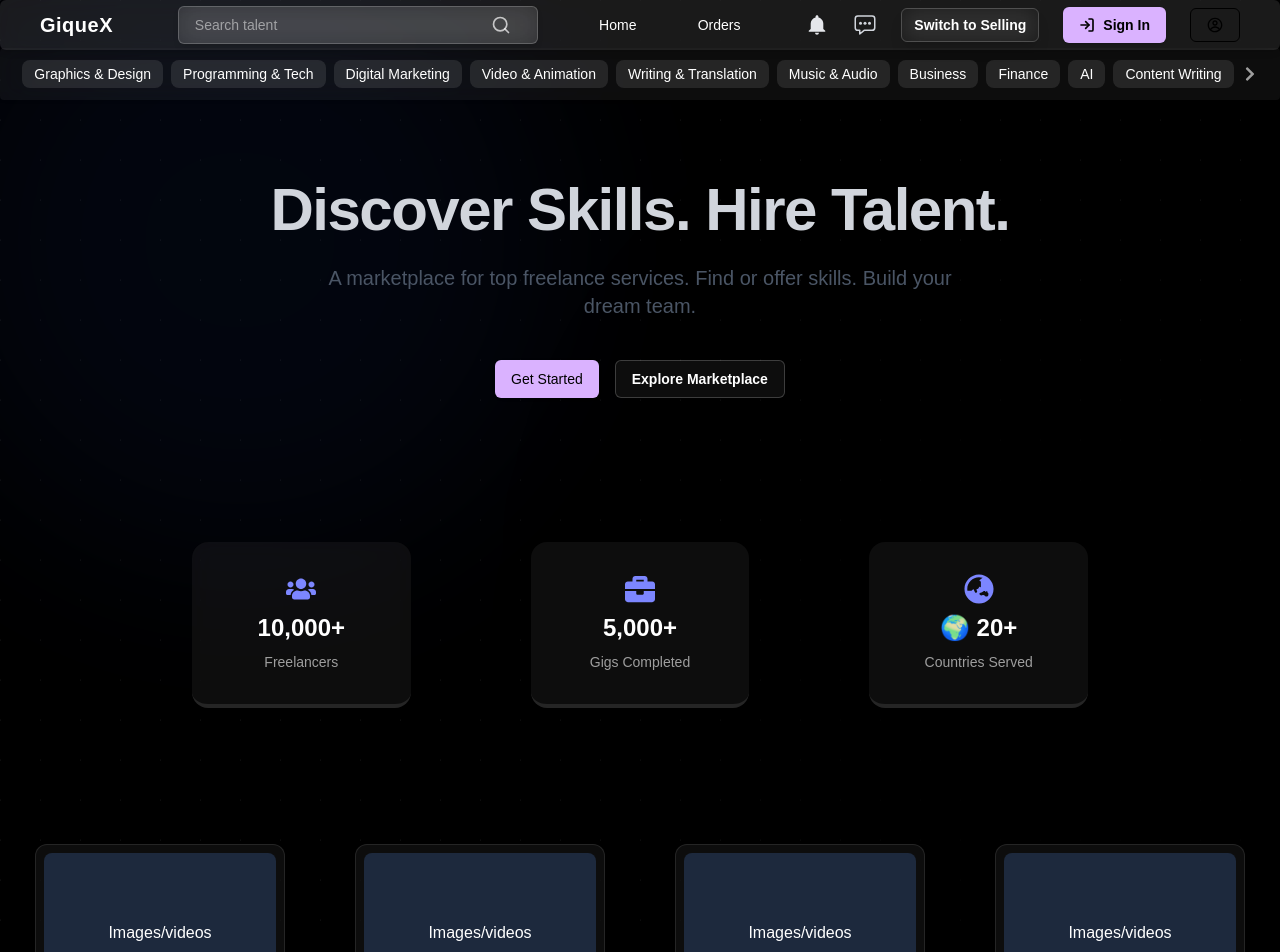
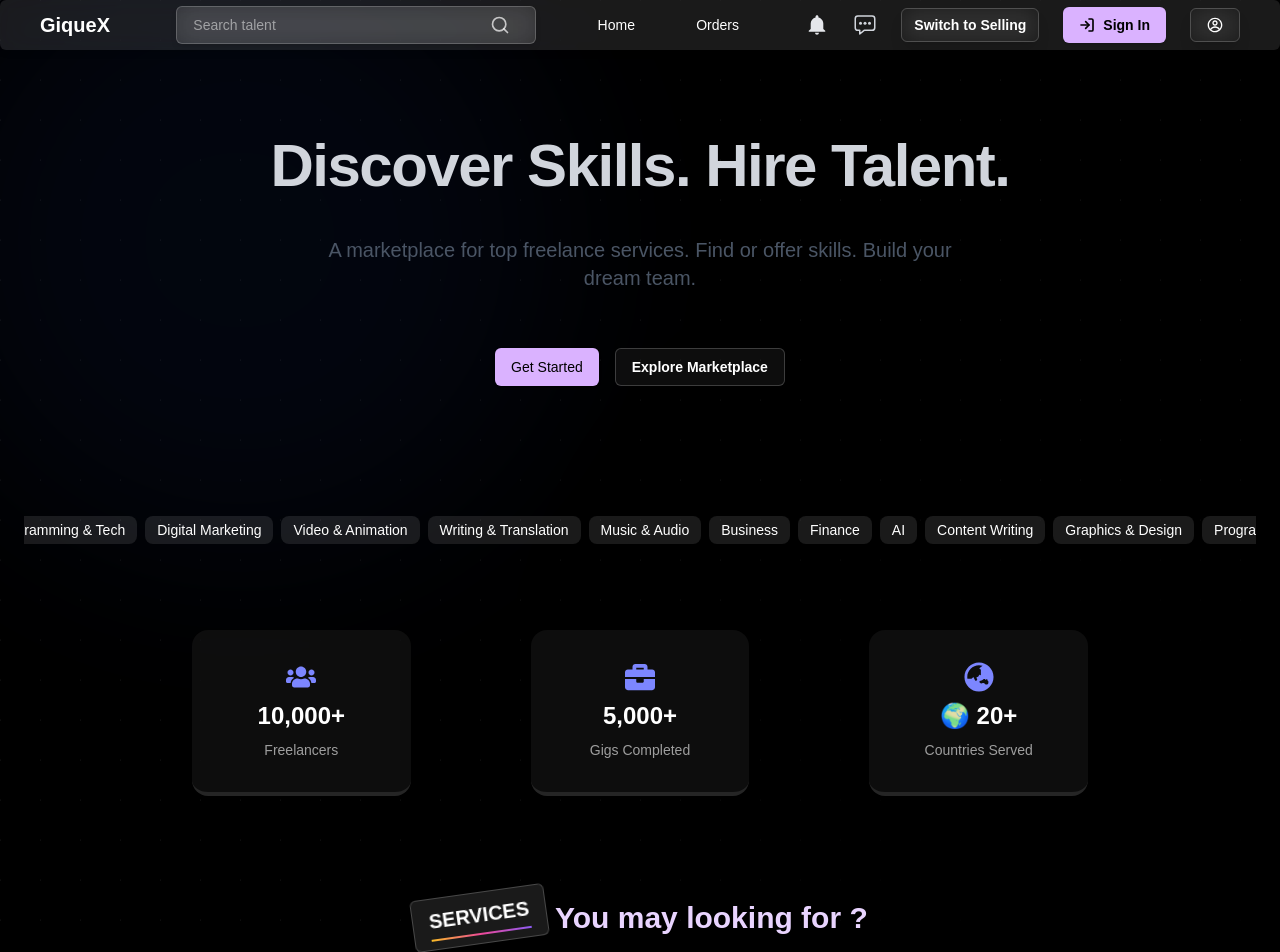
Before and after one commit to Sukhwinder-i0/GiqueX, a Next.js app in the folder client/: page / in a window 1280 px wide. Shown: the top 952 px of the page. Built offline with nearby package versions, Linux system fonts and the light colour scheme.

Commit message:
ui fixes

```diff
--- a/client/src/app/globals.css
+++ b/client/src/app/globals.css
@@ -24,3 +24,13 @@ body {
   color: var(--foreground); */
   font-family: Arial, Helvetica, sans-serif ;
 }
+
+/* Hide scrollbar for Chrome, Safari and Opera */
+.scrollbar-hide::-webkit-scrollbar {
+  display: none;
+}
+/* Hide scrollbar for IE, Edge and Firefox */
+.scrollbar-hide {
+  -ms-overflow-style: none;  /* IE and Edge */
+  scrollbar-width: none;  /* Firefox */
+}
--- a/client/src/app/orders/page.tsx
+++ b/client/src/app/orders/page.tsx
@@ -2,7 +2,18 @@
 
 import { FaCheckCircle, FaClock } from 'react-icons/fa'
 
-const orders = [
+type OrderStatus = 'completed' | 'in progress'
+
+type Order = {
+  id: string
+  gig: string
+  seller: string
+  date: string
+  price: string
+  status: OrderStatus
+}
+
+const orders: Order[] = [
   {
     id: 'order001',
     gig: 'Design portfolio website',
@@ -10,14 +21,6 @@ const orders = [
     date: 'July 5, 2025',
     price: '₹6,500',
     status: 'completed',
-  },
-  {
-    id: 'order002',
-    gig: 'Build Discord bot',
-    seller: 'CodeMasterX',
-    date: 'July 7, 2025',
-    price: '₹3,200',
-    status: 'in progress',
   },
 ]
 
--- a/client/src/app/page.tsx
+++ b/client/src/app/page.tsx
@@ -1,21 +1,16 @@
 import HeroSection from '@/components/Hero'
+import Services from '@/components/Service-section'
 import Stats from '@/components/Stats'
 import CategoryNav from '@/components/ui/CategoryNav'
-import GigsCard from '@/components/ui/GigsCard'
 import React from 'react'
 
 const page = () => {
   return (
     <div>
+      <HeroSection />
       <CategoryNav />
-      <HeroSection />
       <Stats />
-      <div className='w-full flex justify-around items-center'>
-      <GigsCard />
-      <GigsCard />
-      <GigsCard />
-      <GigsCard />
-      </div>
+      <Services />
     </div>
   )
 }
--- a/client/src/components/Hero.tsx
+++ b/client/src/components/Hero.tsx
@@ -5,10 +5,10 @@ import { motion } from 'framer-motion';
 
 export default function HeroSection() {
   return (
-    <section className="flex flex-col items-center justify-center text-center px-6 py-24 md:py-32 relative">
+    <section className="flex flex-col items-center justify-center text-center px-6 py-24 md:py-30">
 
       <motion.h1
-        className="text-4xl md:text-6xl font-extrabold text-gray-300 tracking-tight"
+        className="text-4xl mt-4 md:text-6xl font-extrabold text-gray-300 tracking-tight"
         initial={{ opacity: 0, y: 10 }}
         animate={{ opacity: 1, y: 0 }}
         transition={{ duration: 0.6 }}
@@ -17,7 +17,7 @@ export default function HeroSection() {
       </motion.h1>
 
       <motion.p
-        className="mt-6 text-lg md:text-xl text-gray-600 max-w-2xl"
+        className="mt-10 text-lg md:text-xl text-gray-600 max-w-2xl"
         initial={{ opacity: 0, y: 10 }}
         animate={{ opacity: 1, y: 0 }}
         transition={{ duration: 0.7, delay: 0.1 }}
@@ -26,7 +26,7 @@ export default function HeroSection() {
       </motion.p>
 
       <motion.div
-        className="mt-10 flex gap-4"
+        className="mt-14 flex gap-4"
         initial={{ opacity: 0, y: 10 }}
         animate={{ opacity: 1, y: 0 }}
         transition={{ duration: 0.8, delay: 0.2 }}
--- a/client/src/components/Navbar.tsx
+++ b/client/src/components/Navbar.tsx
@@ -5,20 +5,18 @@ import { useState } from 'react';
 import { LogIn } from 'lucide-react';
 import { Button } from './ui/Button';
 import SearchBar from './ui/SearchBar';
-import { useRouter } from 'next/navigation';
 import { IoChatboxEllipsesOutline } from 'react-icons/io5';
 import { IoMdNotifications } from 'react-icons/io';
 import { CgProfile } from 'react-icons/cg';
 
 export default function Navbar() {
   const [isOpen, setIsOpen] = useState(false);
-  const router = useRouter()
 
   return (
     <>
       <div className="w-full fixed mx-auto px-10 py-1.5 flex justify-between items-center backdrop-blur-md bg-white/10 border-white/50 shadow-md rounded-md z-50">
 
-        <Link href="/" className="text-xl font-bold text-white tracking-wide">
+        <Link href="/" className="text-xl font-bold text-white">
           GiqueX
         </Link>
 
@@ -43,9 +41,9 @@ export default function Navbar() {
       className='font-bold text-2xl text-gray-300 cursor-pointer'/>
 
         <Button
+          variant='primary'
           text='Switch to Selling'
           size='sm'
-          className='font-bold text-white hover:text-gray-300 border backdrop-blur-md shadow-lg border-white/20 hover:bg-white/20 transition duration-300'
         />
 
         <Button
@@ -57,6 +55,7 @@ export default function Navbar() {
         />
 
         <Button
+        variant='primary'
           size='md'
           startIcon={<CgProfile />}
           className='font-bold rounded-full border'
--- /dev/null
+++ b/client/src/components/Service-section.tsx
@@ -0,0 +1,47 @@
+"use client";
+
+import React from "react";
+import GigsCard from "./ui/GigsCard";
+
+const Services = () => {
+  return (
+    <div className="w-full mb-30">
+      <div className=" flex justify-center items-center gap-2 text-purple-200 text-center px-10 mb-20 text-3xl font-extrabold ">
+        <div
+          className="bg-white/10 backdrop-blur-md px-4 py-2 rounded-md text-white text-xl font-extrabold inline-block shadow-lg border border-white/20 transition-transform duration-300 ease-in-out"
+          style={{
+            transform: "rotate(-8deg)",
+            transition: "transform 0.3s ease-in-out",
+          }}
+          onMouseEnter={(e) =>
+            (e.currentTarget.style.transform = "rotate(0deg)")
+          }
+          onMouseLeave={(e) =>
+            (e.currentTarget.style.transform = "rotate(-8deg)")
+          }
+        >
+          <p
+            className="border-b-4 border-gradient-to-r from-amber-400 via-pink-500 to-purple-500 transition-all duration-300 pb-1"
+            style={{
+              borderImage:
+                "linear-gradient(to right, #fbbf24, #ec4899, #8b5cf6) 1",
+              borderBottomWidth: "2px",
+            }}
+          >
+            SERVICES
+          </p>
+        </div>
+        <p className="text-purple-200 "> You may looking for ?</p>
+      </div>
+      <div className="w-full flex flex-col gap-8 md:flex-row
+       justify-around items-center">
+        <GigsCard />
+        <GigsCard />
+        <GigsCard />
+        <GigsCard />
+      </div>
+    </div>
+  );
+};
+
+export default Services;
--- a/client/src/components/Stats.tsx
+++ b/client/src/components/Stats.tsx
@@ -34,8 +34,8 @@ const Stats = () => {
   }, [])
 
   return (
-    <section className="w-full py-4 mb-30 px-6 flex flex-col items-center justify-center ">
-      <div className="grid grid-cols-1 md:grid-cols-3 gap-30 text-white max-w-4xl w-full text-center">
+    <section className="w-full py-4 mb-20 px-6 flex flex-col items-center justify-center ">
+      <div className="md:grid grid grid-col grid-cols-1 md:grid-cols-3 gap-10 md:gap-30 text-white max-w-4xl w-full text-center">
         {stats.map((stat, i) => (
           <div key={i} className="flex rounded-2xl p-8 flex-col items-center gap-2 bg-white/5 backdrop-blur-md border-b-4 border-white/10">
             <div className="text-3xl text-indigo-400">{stat.icon}</div>
--- a/client/src/components/ui/Button.tsx
+++ b/client/src/components/ui/Button.tsx
@@ -17,7 +17,7 @@ interface ButtonProps {
 const baseStyle = "inline-flex items-center justify-center gap-2 rounded-md cursor-pointer transition-all";
 
 const variantStyles: Record<Variants, string> = {
-  primary: "bg-blue-500 text-white hover:bg-indigo-800 shadow hover:shadow-md hover:shadow-gray-500",
+  primary: 'font-bold text-white hover:text-gray-300 border backdrop-blur-md shadow-lg border-white/20 hover:bg-white/20 transition duration-300',
   secondary: "bg-purple-300 hover:bg-purple-300 shadow hover:shadow-md hover:shadow-gray-500 rounded-md text-sm",
   google: "w-full font-bold text-sm border border-white/20 bg-white/5 hover:bg-white/10 rounded-lg",
   login: "w-full text-sm mt-6 bg-blue-600 hover:bg-blue-700 rounded-lg text-white font-semibold",
--- a/client/src/components/ui/CategoryNav.tsx
+++ b/client/src/components/ui/CategoryNav.tsx
@@ -1,7 +1,7 @@
 'use client'
 
-import { useRef } from 'react'
-import { FaFire, FaChevronRight } from 'react-icons/fa'
+import { useRef, useEffect } from 'react'
+import { motion } from 'framer-motion'
 
 const categories = [
   { name: 'Graphics & Design' },
@@ -16,29 +16,92 @@ const categories = [
   { name: 'Content Writing' },
 ]
 
-const CategoryNav = ()  => {
+const SCROLL_AMOUNT = 150
+const SCROLL_INTERVAL = 30 // ms
+const SCROLL_STEP = 1 // px
+
+const CategoryNav = () => {
   const containerRef = useRef<HTMLDivElement>(null)
 
+  // Auto-scroll effect with seamless loop
+  useEffect(() => {
+    let interval: NodeJS.Timeout
+    const scrollContainer = containerRef.current
+
+    if (scrollContainer) {
+      interval = setInterval(() => {
+        // If we've scrolled past the first set, reset to the start
+        if (
+          scrollContainer.scrollLeft >=
+          scrollContainer.scrollWidth / 2
+        ) {
+          scrollContainer.scrollLeft = 0
+        } else {
+          scrollContainer.scrollLeft += SCROLL_STEP
+        }
+      }, SCROLL_INTERVAL)
+    }
+    return () => clearInterval(interval)
+  }, [])
+
+  // Manual scroll
+  const scrollLeft = () => {
+    if (containerRef.current) {
+      // If at the start, jump to the middle
+      if (containerRef.current.scrollLeft === 0) {
+        containerRef.current.scrollLeft = containerRef.current.scrollWidth / 2
+      }
+      containerRef.current.scrollLeft -= SCROLL_AMOUNT
+    }
+  }
+  const scrollRight = () => {
+    if (containerRef.current) {
+      containerRef.current.scrollLeft += SCROLL_AMOUNT
+      // If we've scrolled past the first set, reset to the start
+      if (
+        containerRef.current.scrollLeft >=
+        containerRef.current.scrollWidth / 2
+      ) {
+        containerRef.current.scrollLeft = 0
+      }
+    }
+  }
+
   return (
-    <div className="max-w-7xl mx-auto px-4 py-3 flex justify-center items-center bg-white/5 backdrop-blur-md  border-white/10 sticky top-12 shadow-sm rounded">
+    <motion.div
+      className="w-full mx-auto pb-20 flex items-center"
+      initial={{ opacity: 0, y: 0 }}
+      animate={{ opacity: 1, y: 10 }}
+      transition={{ duration: 0.6 }}
+    >
+      <button
+        className="flex items-center text-white/60 mr-2 cursor-pointer p-2 hover:bg-white/10 rounded-full"
+        onClick={scrollLeft}
+        aria-label="Scroll left"
+      >
+      </button>
       <div
         ref={containerRef}
-        className="flex items-center gap-2 whitespace-nowra"
+        className="flex items-center gap-2 overflow-x-auto scrollbar-hide whitespace-nowrap flex-1"
+        style={{ scrollBehavior: 'smooth' }}
       >
-        {categories.map((cat, index) => (
+        {/* Duplicate categories for seamless loop */}
+        {[...categories, ...categories].map((cat, index) => (
           <div
             key={index}
             className="flex items-center gap-1 px-3 py-1 rounded-lg bg-white/10 text-white hover:bg-white/20 transition-all cursor-pointer text-sm"
           >
-
             <span>{cat.name}</span>
           </div>
         ))}
-        <div className="flex items-center text-white/60 ml-auto cursor-pointer">
-          <FaChevronRight />
-        </div>
       </div>
-    </div>
+      <button
+        className="flex items-center text-white/60 ml-2 cursor-pointer p-2 hover:bg-white/10 rounded-full"
+        onClick={scrollRight}
+        aria-label="Scroll right"
+      >
+      </button>
+    </motion.div>
   )
 }
 
--- a/client/src/components/ui/GigsCard.tsx
+++ b/client/src/components/ui/GigsCard.tsx
@@ -1,6 +1,6 @@
 'use client'
 
-import { FaHeart, FaStar, FaPlay } from 'react-icons/fa'
+import { FaStar } from 'react-icons/fa'
 
 const GigsCard = () => {
   return (
```
